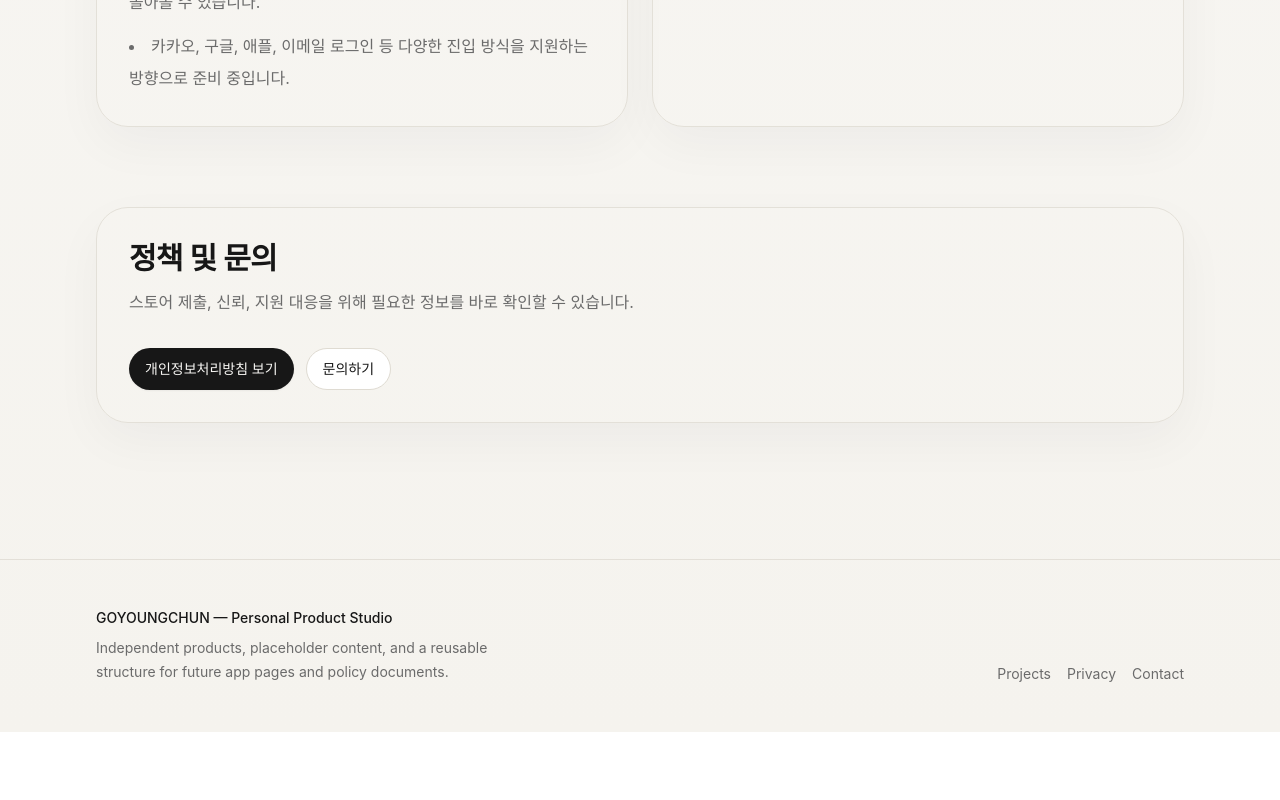
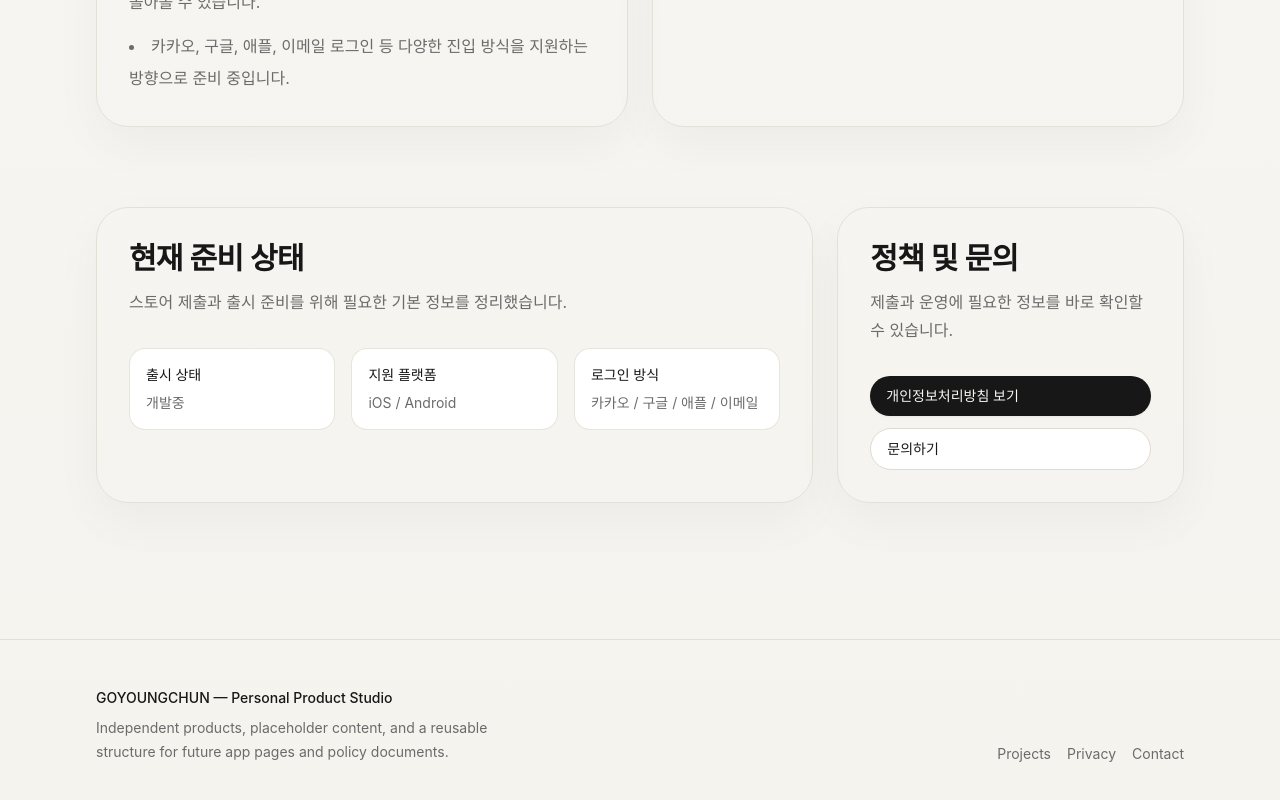
Before and after one commit to goyoungchun/goyoungchun, a Next.js app: page /projects/diario in a window 1280 px wide. Shown: the part 1602-2402 px from the top of the page. Before the commit the page ends 2334 px from the top, so only its background shows below. Built offline with nearby package versions, Linux system fonts and the light colour scheme.

Commit message:
Polish Diario detail page for launch readiness

```diff
--- a/app/projects/[slug]/page.tsx
+++ b/app/projects/[slug]/page.tsx
@@ -9,7 +9,7 @@ import { ButtonLink } from '@/components/shared/button-link'
 import { SectionHeading } from '@/components/shared/section-heading'
 import { getPolicyBySlug } from '@/lib/policies'
 import { buildMetadata } from '@/lib/metadata'
-import { getProjectBySlug, getProjects, getRelatedProjects } from '@/lib/projects'
+import { getProjectBySlug, getProjects } from '@/lib/projects'
 
 export function generateStaticParams() { return getProjects().map((project) => ({ slug: project.slug })) }
 export async function generateMetadata({ params }: { params: Promise<{ slug: string }> }): Promise<Metadata> { const { slug } = await params; const project = getProjectBySlug(slug); if (!project) return buildMetadata({ title: 'Project Not Found', description: 'The requested project could not be found.' }); return buildMetadata({ title: `${project.name} — Personal Product Studio`, description: project.summary }) }
@@ -18,14 +18,13 @@ export default async function ProjectDetailPage({ params }: { params: Promise<{
   const project = getProjectBySlug(slug)
   if (!project) notFound()
   const policy = getPolicyBySlug(project.privacySlug)
-  const relatedProjects = getRelatedProjects(project.slug)
   return (
     <main>
       <ProjectHero project={project} />
       <ProjectMeta project={project} />
       <section className="py-8 md:py-10"><Container><div className="rounded-[2rem] border border-border/80 bg-white/88 p-6 shadow-[0_18px_50px_rgba(15,23,42,0.04)] md:p-8"><SectionHeading title="왜 디아리오인가" description="디아리오는 일기를 쓰고 싶지만 쉽게 시작하지 못했던 사람을 위해 만들어졌습니다." /><div className="max-w-3xl space-y-4 text-base leading-8 text-muted"><p>기록은 남기고 싶지만 막상 일기를 쓰려고 하면 시간이 부족하거나, 무엇부터 써야 할지 몰라 멈추게 되는 경우가 많습니다.</p><p>디아리오는 바로 그 지점에서 시작합니다. 긴 글을 요구하기보다 대화로 진입하게 하고, 사용자의 말 속 맥락을 정리해 일기 초안으로 연결해주는 방식으로 기록의 부담을 낮춥니다.</p><p>단순히 오늘을 저장하는 것에서 끝나지 않고, 기록이 쌓이면 주간 회고를 통해 한 주를 다시 돌아볼 수 있게 만드는 것이 디아리오가 지향하는 핵심 경험입니다.</p></div></div></Container></section>
       <section className="py-8 md:py-10"><Container className="grid gap-6 lg:grid-cols-2"><div className="rounded-[2rem] border border-border/80 bg-white/88 p-6 shadow-[0_18px_50px_rgba(15,23,42,0.04)] md:p-8"><FeatureList title="핵심 기능" items={project.features} /></div><div className="rounded-[2rem] border border-border/80 bg-white/88 p-6 shadow-[0_18px_50px_rgba(15,23,42,0.04)] md:p-8"><FeatureList title="이런 분께 추천합니다" items={project.audience} /></div></Container></section>
-      <section className="py-8 md:py-10"><Container><div className="rounded-[2rem] border border-border/80 bg-white/88 p-6 shadow-[0_18px_50px_rgba(15,23,42,0.04)] md:p-8"><SectionHeading title="정책 및 문의" description="스토어 제출, 신뢰, 지원 대응을 위해 필요한 정보를 바로 확인할 수 있습니다." /><div className="flex flex-wrap gap-3">{policy ? <ButtonLink href={`/privacy/${policy.slug}`}>개인정보처리방침 보기</ButtonLink> : null}<ButtonLink href="/contact" variant="secondary">문의하기</ButtonLink></div></div></Container></section>
+      <section className="py-8 md:py-10"><Container className="grid gap-6 lg:grid-cols-3"><div className="rounded-[2rem] border border-border/80 bg-white/88 p-6 shadow-[0_18px_50px_rgba(15,23,42,0.04)] md:p-8 lg:col-span-2"><SectionHeading title="현재 준비 상태" description="스토어 제출과 출시 준비를 위해 필요한 기본 정보를 정리했습니다." /><div className="grid gap-4 md:grid-cols-3 text-sm text-muted"><div className="rounded-2xl border border-border/70 bg-surface p-4"><p className="font-medium text-foreground">출시 상태</p><p className="mt-2">개발중</p></div><div className="rounded-2xl border border-border/70 bg-surface p-4"><p className="font-medium text-foreground">지원 플랫폼</p><p className="mt-2">iOS / Android</p></div><div className="rounded-2xl border border-border/70 bg-surface p-4"><p className="font-medium text-foreground">로그인 방식</p><p className="mt-2">카카오 / 구글 / 애플 / 이메일</p></div></div></div><div className="rounded-[2rem] border border-border/80 bg-white/88 p-6 shadow-[0_18px_50px_rgba(15,23,42,0.04)] md:p-8"><SectionHeading title="정책 및 문의" description="제출과 운영에 필요한 정보를 바로 확인할 수 있습니다." /><div className="flex flex-col gap-3">{policy ? <ButtonLink href={`/privacy/${policy.slug}`}>개인정보처리방침 보기</ButtonLink> : null}<ButtonLink href="/contact" variant="secondary">문의하기</ButtonLink></div></div></Container></section>
       <SiteFooter />
     </main>
   )
```
